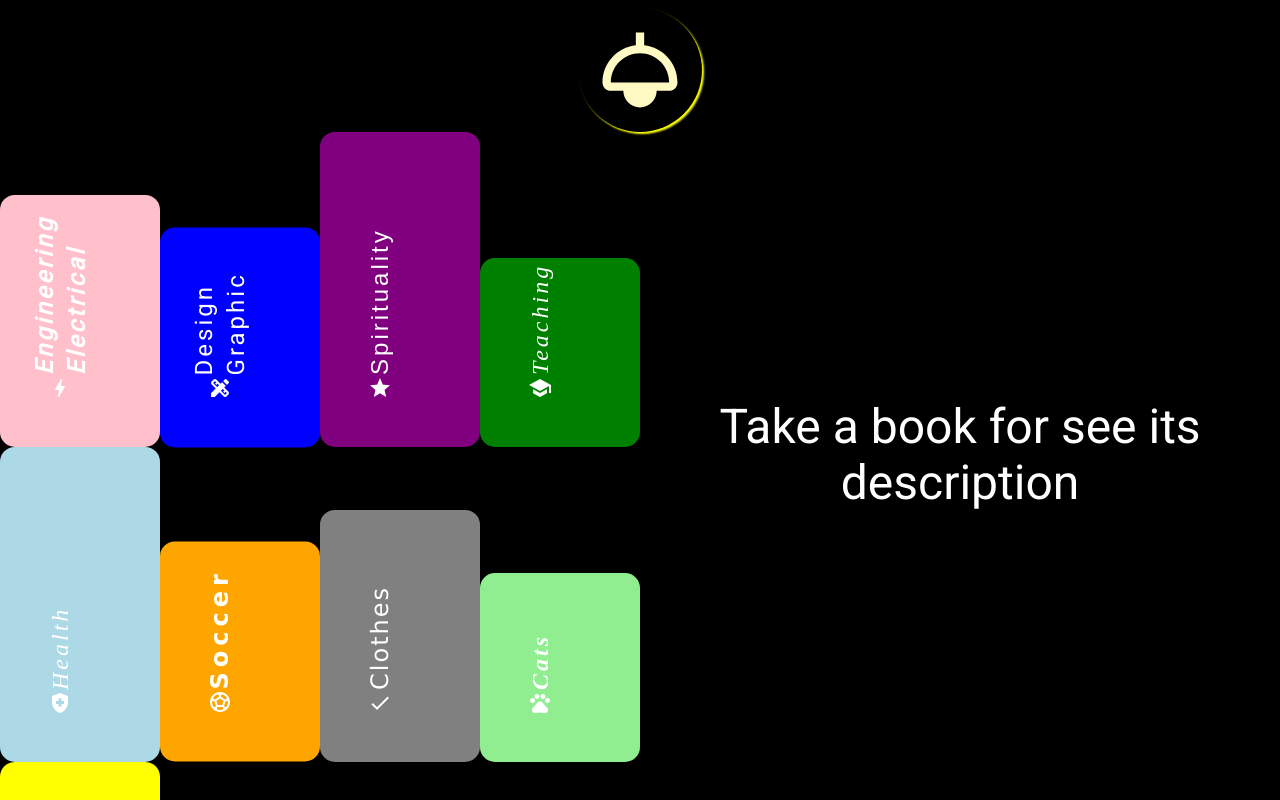
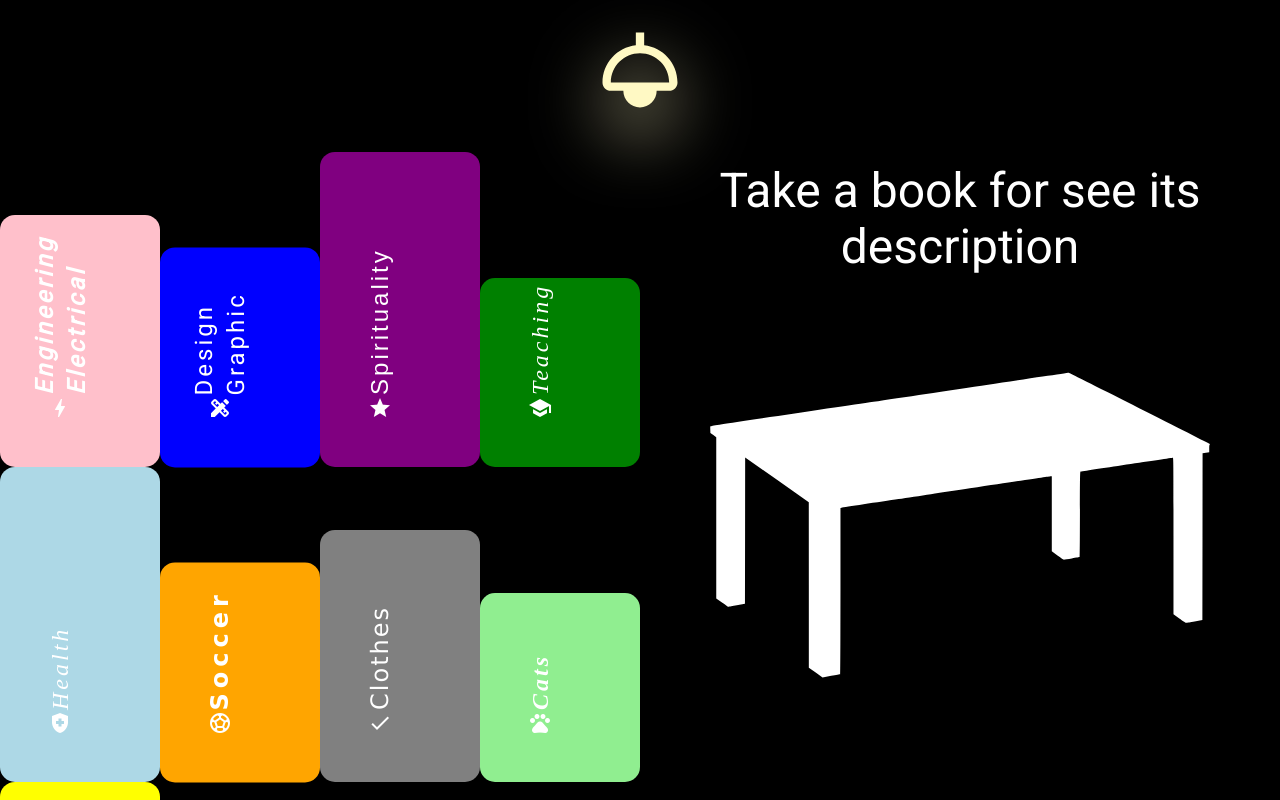
Before and after one commit to ratara5/websonal, a React (Create React App) app: page / in a window 1280 px wide. Both pictures are taken after a click on the button 640 px from the left and 70 px from the top of the page. Shown: the top 800 px of the page. Built offline with nearby package versions, Linux system fonts and the light colour scheme.

Commit message:
Table SVG

```diff
--- a/src/App.jsx
+++ b/src/App.jsx
@@ -18,7 +18,7 @@ const App=()=> {
 
   const onStyle={
     color: theme.palette.accent.main,
-    boxShadow: '2px 2px 2px yellow',
+    filter: 'drop-shadow(0 25px 35px '+theme.palette.accent.main+')'
   };
 
   const offStyle={
@@ -36,7 +36,7 @@ const App=()=> {
         </IconButton>
       </Box>
       {light ?
-      <Furniture visibilityFurniture='block'/>
+      <Furniture visibilityFurniture='flex'/>
       :
       <Furniture visibilityFurniture='none'/>
       }
--- a/src/components/Furniture.jsx
+++ b/src/components/Furniture.jsx
@@ -3,16 +3,29 @@ import {Box, Grid} from '@mui/material'
 import Library from './Library';
 import Desktop from './Desktop';
 
+import {ReactComponent as Table} from '../assets/table.svg'
+
 const Furniture = ({visibilityFurniture}) => {
 
   return (
-    <Box id='office' display={visibilityFurniture}>
-        <Grid container>
+    <Box id='office' display={visibilityFurniture} sx={{}}>
+        <Grid container alignItems='flex-end'>
             <Grid item container xs={6}>
                 <Library/>
             </Grid>
-            <Grid item container xs={6}>
+            <Grid className='workspace' item container xs={6}>
                 <Desktop/>
+                <Box
+                  sx={
+                        {
+                        m:'auto',
+                        mb:0,
+                        '& svg':{height:'500px', width:'500px'},
+                        '& g':{fill:'#FFFFFF !important'}
+                        }
+                      }>
+                  <Table/>
+                </Box>
             </Grid>
         </Grid>
     </Box>
```
Also changed, not shown: src/assets/table.svg (added).
